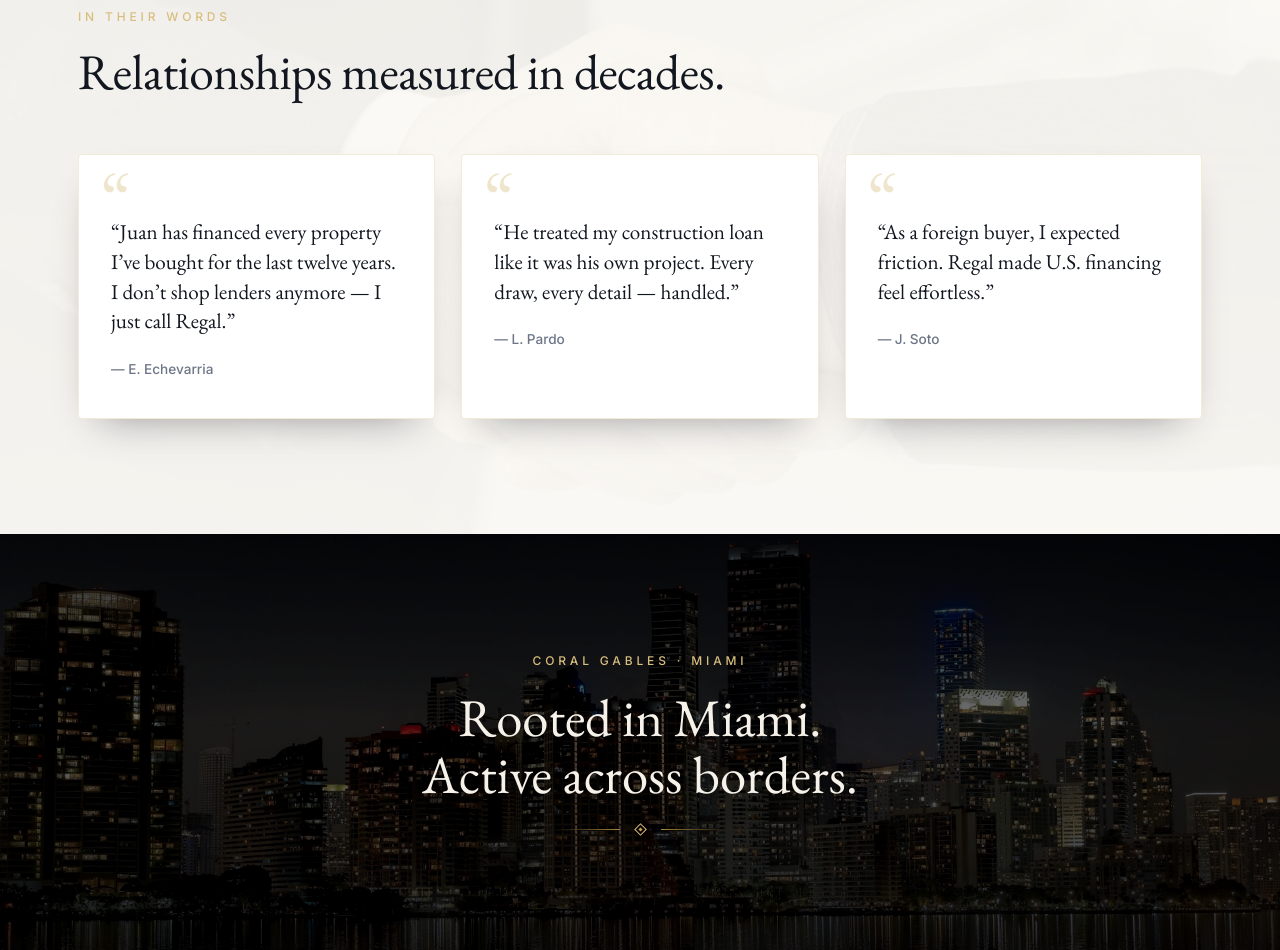
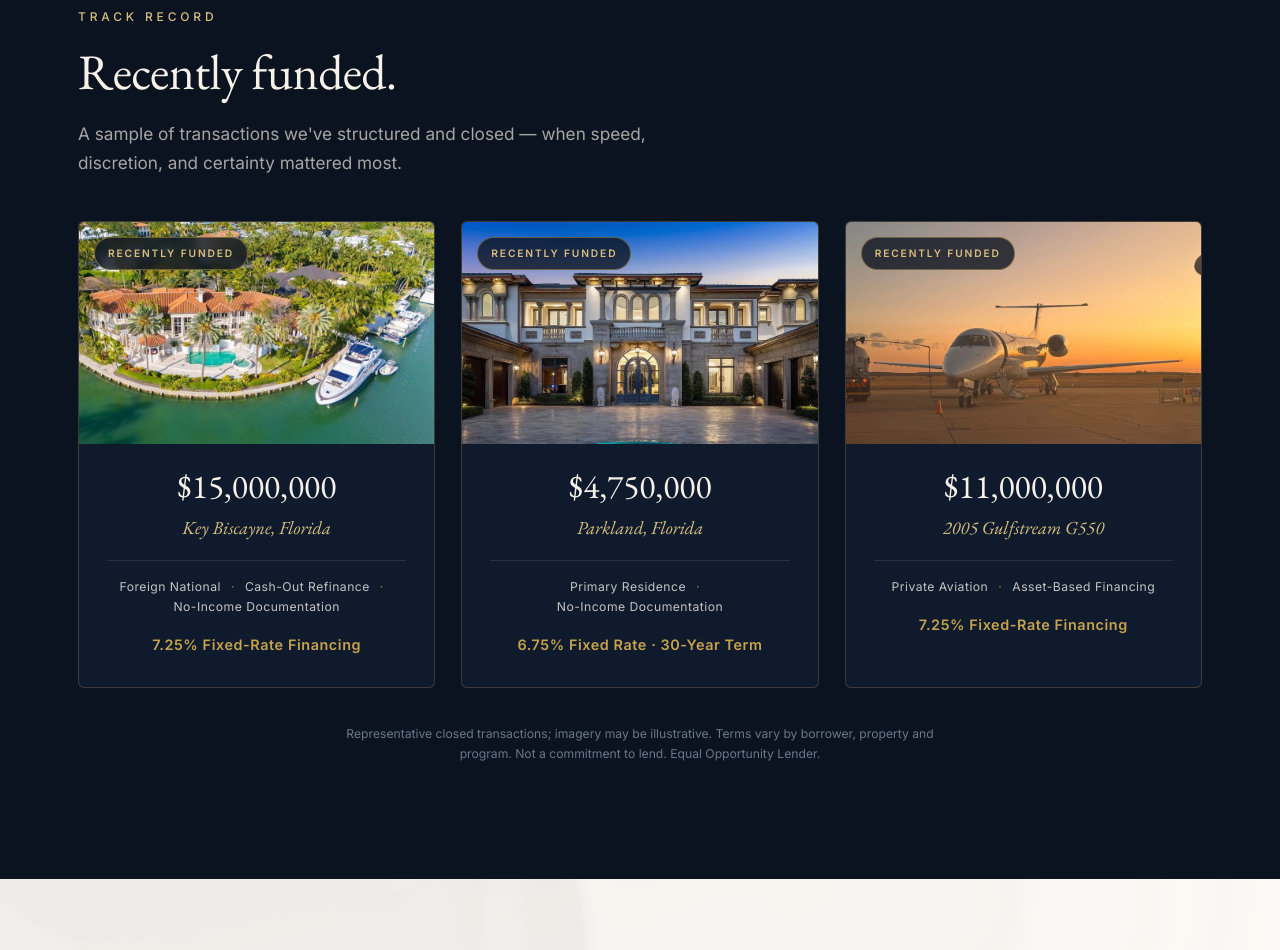
Before and after one commit to jayala-collab/regalgroupintl, a plain HTML site: page index.html in a window 1280 px wide. Shown: the part 5080-6030 px from the top of the page. Drawn offline with nearby package versions, Linux system fonts and the light colour scheme.

Commit message:
Add Recent Transactions section, favicon, branded share image
- Recent Transactions: 3 deal cards (Key Biscayne, Parkland, Gulfstream)
  with photos, terms, and "Recently Funded" badges
- Favicon set (ico + png sizes + apple-touch-icon)
- Branded 1200x630 Open Graph / Twitter share image

Co-Authored-By: Claude Opus 4.8 <noreply@anthropic.com>

```diff
--- a/assets/css/styles.css
+++ b/assets/css/styles.css
@@ -535,6 +535,45 @@ ul, ol { margin: 0; padding: 0; list-style: none; }
 .field select option { color: #11161f; }
 .form__note { margin: 16px 0 0; font-size: 0.9rem; color: var(--gold-soft); min-height: 1.2em; }
 
+/* ---------- Recent Transactions ---------- */
+.tx__head { max-width: 680px; margin: 0 0 44px; }
+.tx__grid { display: grid; grid-template-columns: repeat(3, 1fr); gap: 26px; }
+.tx-card {
+  background: var(--navy-800);
+  border: 1px solid rgba(198,162,76,0.25);
+  border-radius: 6px; overflow: hidden;
+  display: flex; flex-direction: column;
+  transition: transform 0.4s var(--ease), border-color 0.4s var(--ease), box-shadow 0.4s var(--ease);
+}
+.tx-card:hover { transform: translateY(-5px); border-color: var(--gold-soft); box-shadow: 0 24px 50px rgba(0,0,0,0.42); }
+.tx-card__media { position: relative; aspect-ratio: 16 / 10; overflow: hidden; }
+.tx-card__media img { width: 100%; height: 100%; object-fit: cover; display: block; transition: transform 0.6s var(--ease); }
+.tx-card:hover .tx-card__media img { transform: scale(1.04); }
+.tx-card__badge {
+  position: absolute; top: 15px; left: 15px;
+  background: rgba(11,19,32,0.78); color: var(--gold-soft);
+  font-family: var(--sans); font-size: 0.64rem; font-weight: 600;
+  letter-spacing: 0.18em; text-transform: uppercase;
+  padding: 7px 13px; border: 1px solid rgba(198,162,76,0.45); border-radius: 999px;
+  backdrop-filter: blur(4px);
+}
+.tx-card__body { padding: 26px 28px 30px; text-align: center; }
+.tx-card__amount { font-family: var(--serif); font-size: 2.1rem; color: var(--ivory); margin: 0; line-height: 1; }
+.tx-card__loc { font-family: var(--serif); font-style: italic; font-size: 1.15rem; color: var(--gold-soft); margin: 8px 0 0; }
+.tx-card__tags {
+  display: flex; flex-wrap: wrap; justify-content: center;
+  margin: 18px 0 0; padding: 16px 0 0; list-style: none;
+  border-top: 1px solid rgba(246,242,234,0.10);
+}
+.tx-card__tags li { font-family: var(--sans); font-size: 0.76rem; letter-spacing: 0.04em; color: rgba(246,242,234,0.78); }
+.tx-card__tags li:not(:last-child)::after { content: "·"; margin: 0 10px; color: var(--gold-deep); }
+.tx-card__terms { margin: 16px 0 0; font-family: var(--sans); font-size: 0.9rem; font-weight: 600; letter-spacing: 0.04em; color: var(--gold); }
+.tx__note { margin: 36px auto 0; max-width: 640px; text-align: center; font-size: 0.76rem; color: var(--muted); }
+@media (max-width: 980px) {
+  .tx__grid { grid-template-columns: 1fr; gap: 24px; max-width: 440px; margin: 0 auto; }
+  .tx-card__amount { font-size: 2.4rem; }
+}
+
 /* ---------- FAQ ---------- */
 .faq__head { max-width: 720px; margin: 0 0 36px; }
 .faq__list { max-width: 860px; }
--- a/index.html
+++ b/index.html
@@ -6,6 +6,12 @@
   <title>Regal Group International — Private Capital &amp; Lending</title>
   <meta name="description" content="Regal Group International is a Coral Gables–based private capital and lending firm. Nearly three decades structuring commercial, residential, construction, private-equity, aircraft and maritime financing for serious investors and developers — domestic and cross-border." />
   <meta name="theme-color" content="#0B1320" />
+
+  <!-- Favicons -->
+  <link rel="icon" href="/favicon.ico" sizes="any" />
+  <link rel="icon" type="image/png" sizes="32x32" href="/assets/img/favicon-32.png" />
+  <link rel="icon" type="image/png" sizes="16x16" href="/assets/img/favicon-16.png" />
+  <link rel="apple-touch-icon" href="/assets/img/apple-touch-icon.png" />
 
   <!-- Meta Pixel — paste your numeric Pixel ID below (replace __REPLACE_WITH_PIXEL_ID__ in both spots). Stays dormant until a real ID is set. -->
   <script>
@@ -37,11 +43,14 @@
   <meta property="og:title" content="Regal Group International — Private Capital &amp; Lending" />
   <meta property="og:description" content="Nearly three decades structuring private capital — across real estate, aircraft and maritime. Commercial, residential, construction, private-equity and bridge solutions." />
   <meta property="og:url" content="https://regalgroupintl.com/" />
-  <meta property="og:image" content="https://regalgroupintl.com/assets/img/regal-logo.png" />
+  <meta property="og:image" content="https://regalgroupintl.com/assets/img/og-image.jpg" />
+  <meta property="og:image:width" content="1200" />
+  <meta property="og:image:height" content="630" />
+  <meta property="og:image:alt" content="Regal Group International — Private Capital &amp; Lending" />
   <meta name="twitter:card" content="summary_large_image" />
   <meta name="twitter:title" content="Regal Group International — Private Capital &amp; Lending" />
   <meta name="twitter:description" content="Private real estate, aircraft and maritime financing from a Coral Gables firm with nearly three decades structuring capital banks can't." />
-  <meta name="twitter:image" content="https://regalgroupintl.com/assets/img/regal-logo.png" />
+  <meta name="twitter:image" content="https://regalgroupintl.com/assets/img/og-image.jpg" />
 
   <!-- Structured data: the firm (helps Google + AI assistants understand who Regal is) -->
   <script type="application/ld+json">
@@ -142,7 +151,7 @@
   <link rel="preconnect" href="https://fonts.googleapis.com" />
   <link rel="preconnect" href="https://fonts.gstatic.com" crossorigin />
   <link href="https://fonts.googleapis.com/css2?family=EB+Garamond:ital,wght@0,400;0,500;0,600;0,700;1,400;1,500&family=Inter:wght@300;400;500;600&display=swap" rel="stylesheet" />
-  <link rel="stylesheet" href="assets/css/styles.css?v=20260611c" />
+  <link rel="stylesheet" href="assets/css/styles.css?v=20260611d" />
   <link rel="stylesheet" href="assets/css/graphics.css?v=20260611" />
 </head>
 <body class="grain">
@@ -441,6 +450,66 @@
     </div>
   </section>
 
+  <!-- ============ RECENT TRANSACTIONS ============ -->
+  <section class="transactions section section--dark" id="transactions" aria-label="Recent transactions">
+    <div class="container">
+      <div class="tx__head reveal">
+        <p class="eyebrow eyebrow--gold">Track Record</p>
+        <h2 class="section__title">Recently funded.</h2>
+        <p class="section__intro">A sample of transactions we've structured and closed — when speed, discretion, and certainty mattered most.</p>
+      </div>
+      <div class="tx__grid">
+        <article class="tx-card reveal">
+          <div class="tx-card__media">
+            <img src="/assets/img/tx-keybiscayne.jpg" alt="Waterfront estate in Key Biscayne, Florida" loading="lazy" />
+            <span class="tx-card__badge">Recently Funded</span>
+          </div>
+          <div class="tx-card__body">
+            <p class="tx-card__amount">$15,000,000</p>
+            <p class="tx-card__loc">Key Biscayne, Florida</p>
+            <ul class="tx-card__tags">
+              <li>Foreign National</li>
+              <li>Cash-Out Refinance</li>
+              <li>No-Income Documentation</li>
+            </ul>
+            <p class="tx-card__terms">7.25% Fixed-Rate Financing</p>
+          </div>
+        </article>
+        <article class="tx-card reveal">
+          <div class="tx-card__media">
+            <img src="/assets/img/tx-parkland.jpg" alt="Luxury residence in Parkland, Florida" loading="lazy" />
+            <span class="tx-card__badge">Recently Funded</span>
+          </div>
+          <div class="tx-card__body">
+            <p class="tx-card__amount">$4,750,000</p>
+            <p class="tx-card__loc">Parkland, Florida</p>
+            <ul class="tx-card__tags">
+              <li>Primary Residence</li>
+              <li>No-Income Documentation</li>
+            </ul>
+            <p class="tx-card__terms">6.75% Fixed Rate &middot; 30-Year Term</p>
+          </div>
+        </article>
+        <article class="tx-card reveal">
+          <div class="tx-card__media">
+            <img src="/assets/img/tx-gulfstream.jpg" alt="Private business jet on the tarmac at sunset" loading="lazy" />
+            <span class="tx-card__badge">Recently Funded</span>
+          </div>
+          <div class="tx-card__body">
+            <p class="tx-card__amount">$11,000,000</p>
+            <p class="tx-card__loc">2005 Gulfstream G550</p>
+            <ul class="tx-card__tags">
+              <li>Private Aviation</li>
+              <li>Asset-Based Financing</li>
+            </ul>
+            <p class="tx-card__terms">7.25% Fixed-Rate Financing</p>
+          </div>
+        </article>
+      </div>
+      <p class="tx__note">Representative closed transactions; imagery may be illustrative. Terms vary by borrower, property and program. Not a commitment to lend. Equal Opportunity Lender.</p>
+    </div>
+  </section>
+
   <!-- ============ CLIENTS / TESTIMONIALS ============ -->
   <section class="clients section section--muted has-secbg" id="clients">
     <div class="secbg secbg--light" aria-hidden="true" style="--img:url('/assets/img/clients-bg.jpg')"><div class="secbg__img"></div></div>
```
Also changed, not shown: assets/img/apple-touch-icon.png (added), assets/img/favicon-16.png (added), assets/img/favicon-192.png (added), assets/img/favicon-32.png (added), assets/img/favicon-512.png (added), assets/img/og-image.jpg (added), assets/img/tx-gulfstream.jpg (added), assets/img/tx-keybiscayne.jpg (added), assets/img/tx-parkland.jpg (added), favicon.ico (added).
